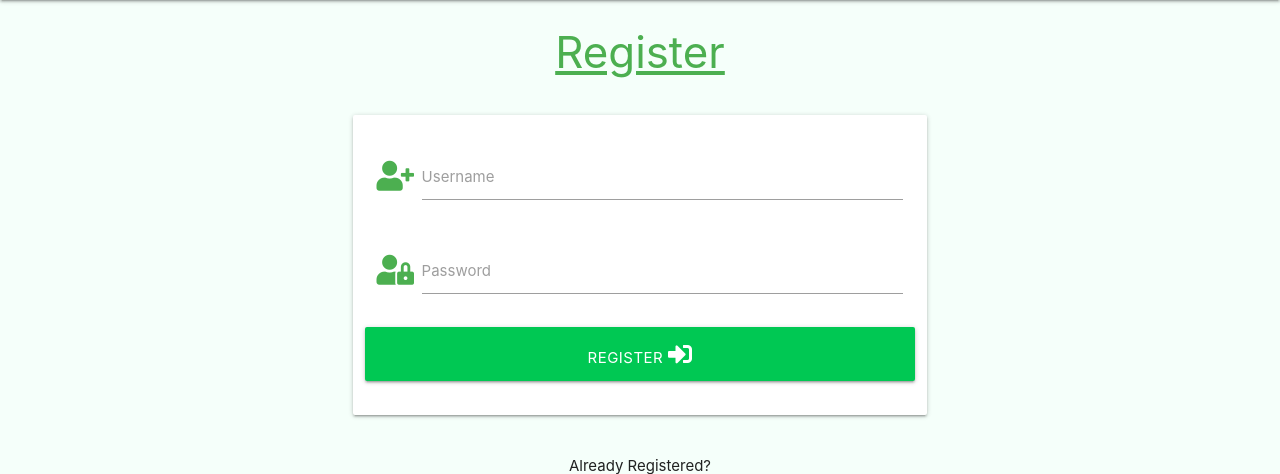
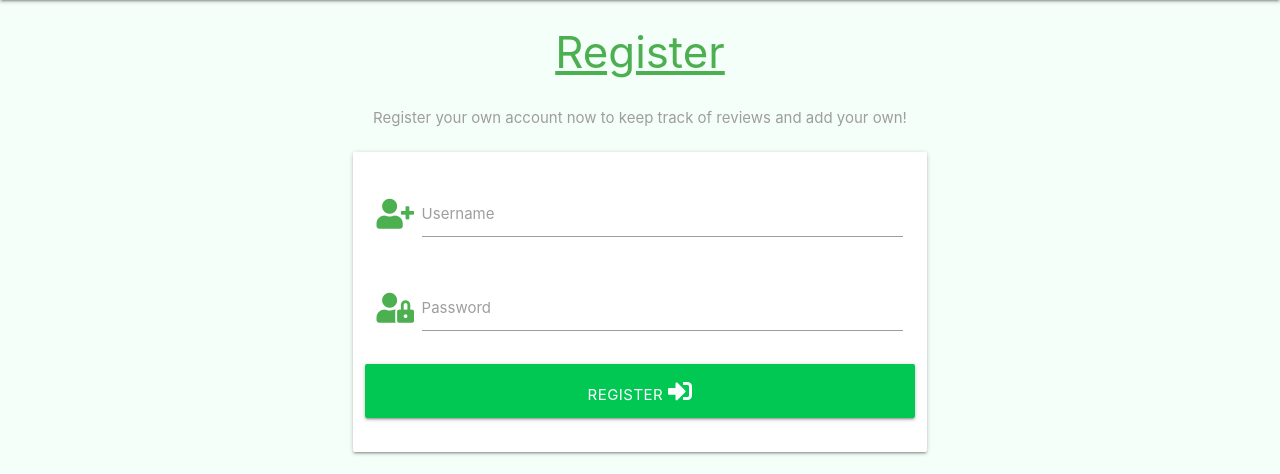
Before and after one commit to taybro23/Read-It-MS3, a Flask app: page /register in a window 1280 px wide. Shown: the part 64-538 px from the top of the page. Run offline with Flask 2, Linux system fonts and the light colour scheme; some libraries are stand-ins or nearby versions.

Commit message:
Added 'p' text below 'h3'.

```diff
--- a/templates/login.html
+++ b/templates/login.html
@@ -3,6 +3,10 @@
 {% block content %}
 
     <h3 class="green-text accent-4 center-align underline">Log In</h3>
+
+    <p class="center-align grey-text">
+        Welcome back! Log in to view your reviews!
+    </p>
 
     <div class="row">
         <form class="col s12 m8 offset-m2" method="POST" action="{{ url_for('login') }}">
--- a/templates/register.html
+++ b/templates/register.html
@@ -3,6 +3,10 @@
 {% block content %}
 
     <h3 class="green-text accent-4 center-align underline">Register</h3>
+
+    <p class="center-align grey-text">
+        Register your own account now to keep track of reviews and add your own!
+    </p>
 
     <div class="row">
         <form class="col s12 m8 offset-m2" method="POST" action="{{ url_for('register') }}">
```
